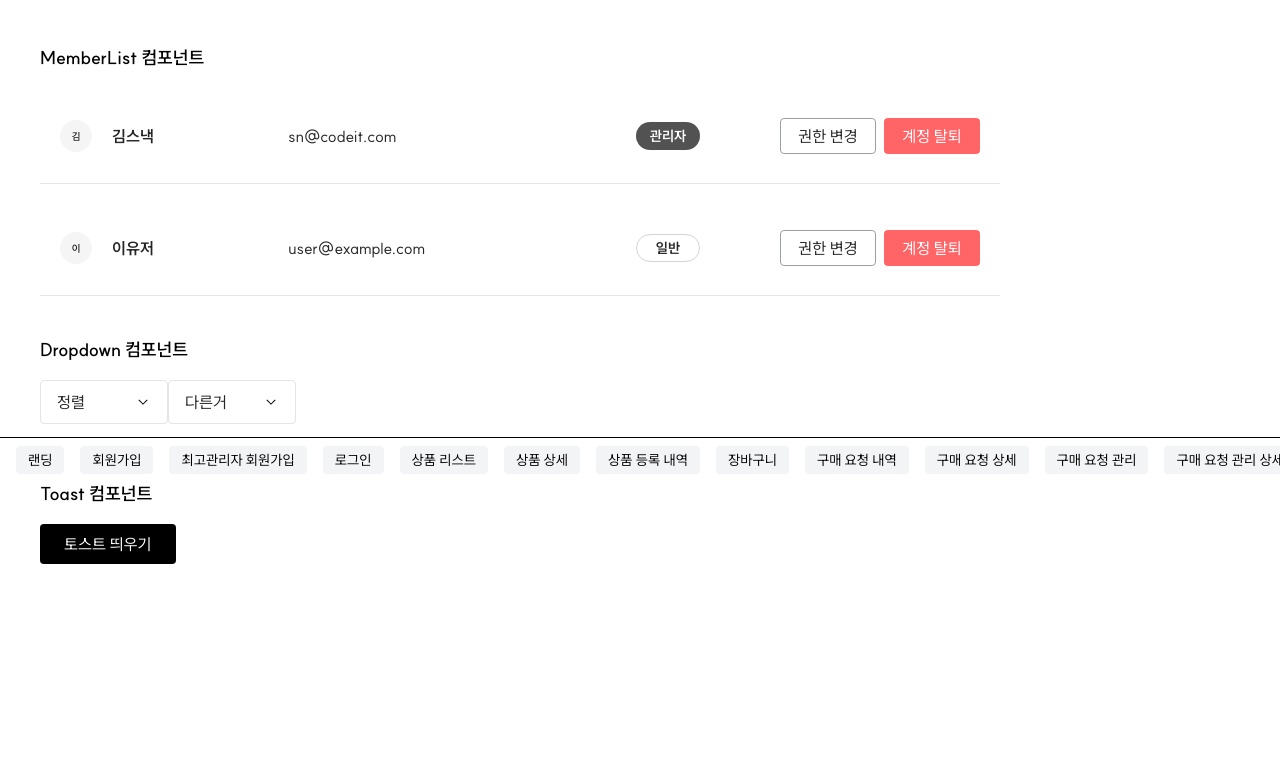
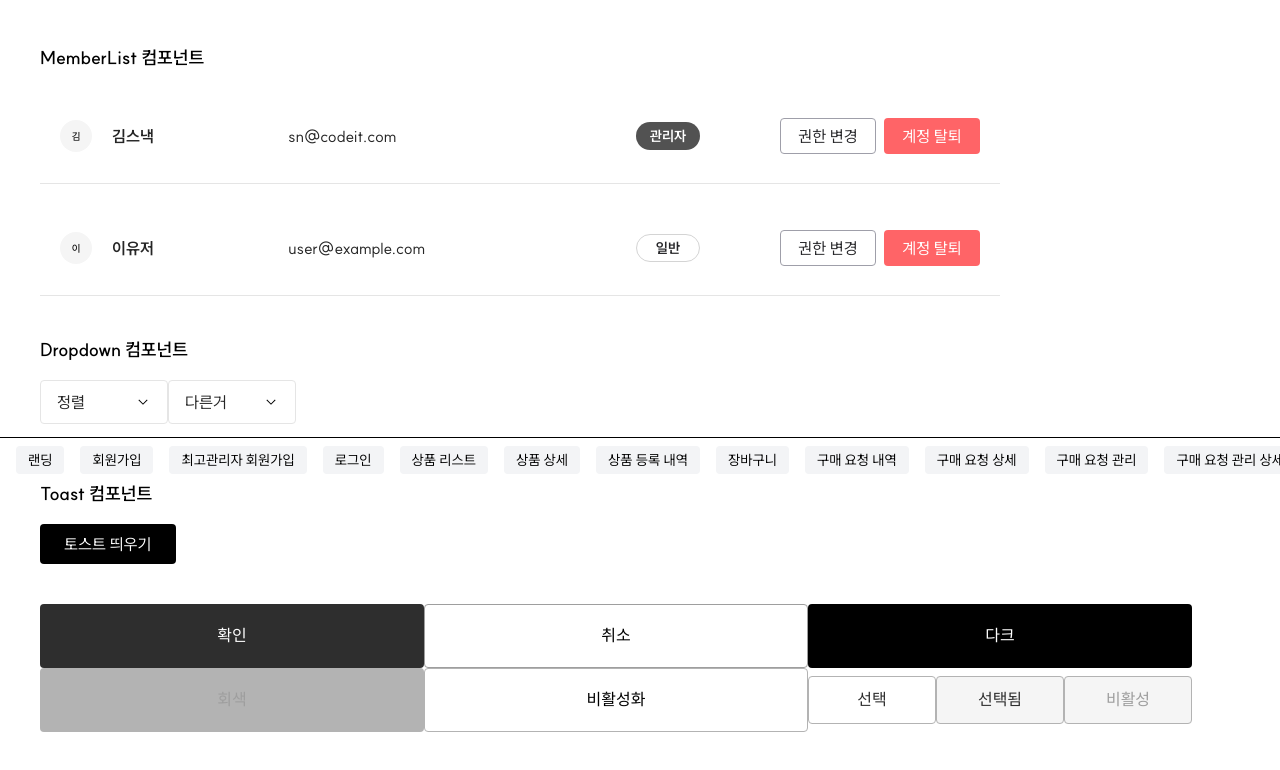
Before and after one commit to xdnjs7/6-Snack-FE-release, a Next.js app: page /components-preview in a window 1280 px wide. Shown: the part 318-1088 px from the top of the page. Before the commit the page ends 922 px from the top, so only its background shows below. Built offline with nearby package versions, Linux system fonts and the light colour scheme.

Commit message:
feat: 버튼 생성

```diff
--- a/src/app/(preview)/components-preview/page.tsx
+++ b/src/app/(preview)/components-preview/page.tsx
@@ -9,6 +9,7 @@ import MemberList from "@/components/common/MemberList";
 import Dropdown from "@/components/common/DropDown";
 import { TMemberItem } from "@/types/meberList.types";
 import Toast from "@/components/common/Toast";
+import Button from "@/components/ui/Button";
 
 export default function ComponentsPreviewPage() {
   const [requestMessage, setRequestMessage] = useState("");
@@ -79,6 +80,18 @@ export default function ComponentsPreviewPage() {
 
         {isToastVisible && <Toast text="예산이 부족합니다." budget={budget} onClose={() => setIsToastVisible(false)} />}
       </div>
+
+      {/* 버튼 */}
+      <div>
+        <Button type="primary" label="확인" />
+        <Button type="secondary" label="취소" />
+        <Button type="dark" label="다크" />
+        <Button type="gray" label="회색" />
+        <Button type="disabled" label="비활성화" />
+        <Button type="mini-default" label="선택" />
+        <Button type="mini-active" label="선택됨" />
+        <Button type="mini-disabled" label="비활성" />
+      </div>
     </div>
   );
 }
--- /dev/null
+++ b/src/components/ui/Button.tsx
@@ -0,0 +1,38 @@
+import { ButtonType, TButtonProps } from '@/types/button.types';
+import React from 'react';
+
+
+const ButtonStyle: Record<ButtonType, string> = {
+  primary: 'bg-primary-900 text-white px-4 py-3',
+  secondary: 'bg-white px-4 py-3 outline outline-1 outline-offset-[-1px] outline-primary-400',
+  dark: 'bg-black text-white p-4',
+  'light-outline': 'bg-primary-300 px-4 py-3 outline outline-1 outline-offset-[-1px] outline-primary-400',
+  gray: 'bg-primary-300 text-primary-400 p-4',
+  disabled: 'bg-white p-4 outline outline-1 outline-offset-[-1px] outline-primary-300',
+
+  'mini-default':
+    'px-5 py-3 bg-white text-primary-900 font-normal outline outline-1 outline-offset-[-1px] outline-primary-300',
+  'mini-active':
+    'px-5 py-3 bg-primary-50 text-primary-900 font-normal outline outline-1 outline-offset-[-1px] outline-primary-300',
+  'mini-disabled':
+    'px-5 py-3 bg-primary-50 text-primary-400 font-normal outline outline-1 outline-offset-[-1px] outline-primary-300',
+};
+
+
+export default function Button({ type, label = 'label', onClick }: TButtonProps) {
+  const isMini = type.startsWith('mini');
+  const widthClass = isMini ? 'w-32' : 'w-96';
+  const heightClass = isMini ? '' : 'h-16';
+
+  return (
+    <button
+      className={`${widthClass} ${heightClass} rounded-sm inline-flex justify-center items-center ${ButtonStyle[type]}`}
+      disabled={type === 'disabled' || type === 'mini-disabled'}
+      onClick={onClick}
+    >
+      <span className={`text-center text-base font-['SUIT']`}>
+        {label}
+      </span>
+    </button>
+  );
+}
--- /dev/null
+++ b/src/types/button.types.ts
@@ -0,0 +1,19 @@
+// types/button.types.ts
+export type ButtonType =
+  | 'primary'
+  | 'secondary'
+  | 'dark'
+  | 'light-outline'
+  | 'gray'
+  | 'disabled'
+  | 'mini-default'
+  | 'mini-active'
+  | 'mini-disabled';
+
+export type ButtonSize = 'lg' | 'sm';
+
+export type TButtonProps = {
+  type: ButtonType;
+  label?: string;
+  onClick?: () => void;
+};
```
